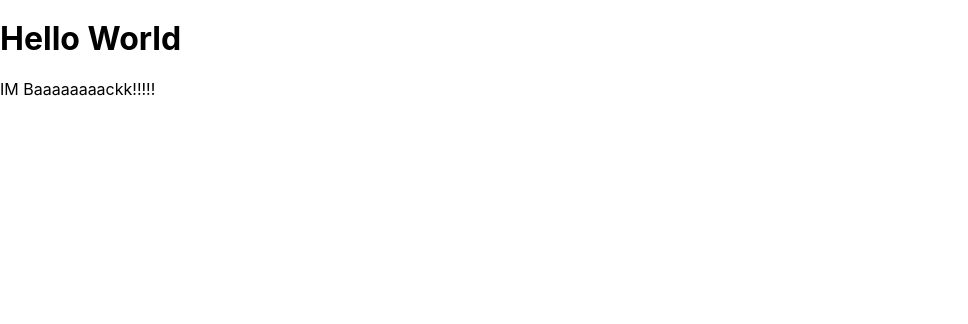
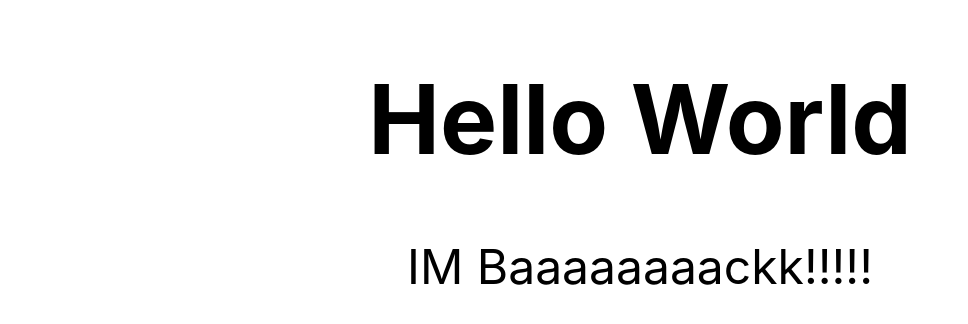
Before and after one commit to amt-felix-amoquandoh/Robot-Contacts-Filter, a React (Create React App) app in the folder robopaddies/: page / in a window 1280 px wide. Shown: the top 324 px of the page, without its empty margins (0-968 px from the left). Built offline with nearby package versions, Linux system fonts and the light colour scheme.

Commit message:
index updated

```diff
--- a/robopaddies/src/Contacts.js
+++ b/robopaddies/src/Contacts.js
@@ -4,7 +4,7 @@ import "./contacts.css"
 class Contacts extends Component{
     render(){
         return (
-        <div>
+        <div className="f1 tc">
             <h1>Hello World</h1>
             <p>IM Baaaaaaaackk!!!!!</p>
         </div>
--- a/robopaddies/src/index.js
+++ b/robopaddies/src/index.js
@@ -1,6 +1,7 @@
 import React from 'react';
 import ReactDOM from 'react-dom/client';
 import './index.css';
+import 'tachyons';
 import Contacts from './Contacts';
 import reportWebVitals from './reportWebVitals';
 
```
